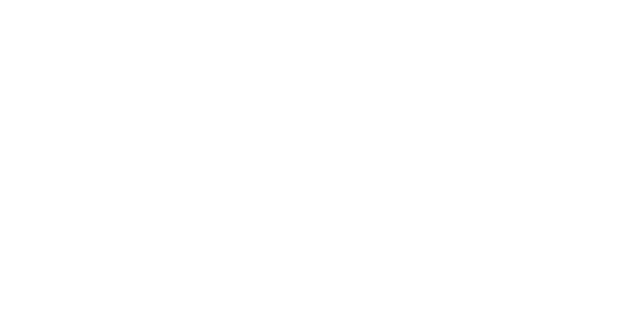
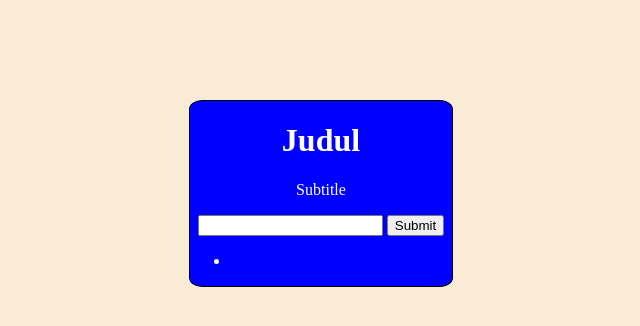
Before and after one commit to dts-kominfo-rea2a/challenge-08-FadilArfat, a website: page index.html in a window 1280 px wide. Shown: the whole page, without its empty margins (319-959 px from the left). Drawn offline with Linux system fonts and the light colour scheme.

Commit message:
first commit

```diff
--- a/index.html
+++ b/index.html
@@ -5,37 +5,74 @@
     <meta http-equiv="X-UA-Compatible" content="IE=edge" />
     <meta name="viewport" content="width=device-width, initial-scale=1.0" />
     <title>Challenge - DOM</title>
+    <style>
+      body {
+        height: 100%;
+        color: white;
+        background-color: antiquewhite;
+      }
+      #app {
+        text-align: center;
+        border: 1px solid black;
+        margin-left: 500px;
+        margin-right: 500px;
+        margin-top: 100px;
+        border-radius: 5%;
+        background-color: blue;
+      }
+      #ul {
+        display: block;
+      }
+      #li {
+        text-align: -webkit-center;
+      }
+    </style>
   </head>
   <body>
     <div id="app">
       <!-- TODO: Buatlah sebuah header dengan id todo-title -->
+      <h1 id="todo-title">Judul</h1>
       <!-- TODO: Buatlah sebuah subtitle dengan id todo-subtitle -->
-
+      <p id="todo-subtitle">Subtitle</p>
       <!-- Section: input -->
-      <!-- TODO: Buatlah sebuah input bertipe text dengan id todo-input -->
-      <!-- TODO: Buatlah sebuah button dengan id todo-submit -->
-
+      <section>
+        <!-- TODO: Buatlah sebuah input bertipe text dengan id todo-input -->
+        <input type="text" id="todo-input" />
+        <!-- TODO: Buatlah sebuah button dengan id todo-submit -->
+        <button type="submit" id="todo-submit">Submit</button>
+      </section>
       <!-- Section output -->
       <!-- TODO: Buatlah sebuah <ul> dengan id todo-output -->
+      <ul id="todo-output"></ul>
     </div>
 
     <!-- ! Untuk tantangan ini, script jangan diubah ke external js yah ! -->
     <script>
       // TODO: Deklarasi variable sesuai dengan kebutuhan di sini
-      let button;
-      let input;
-      let output;
+      let button = document.getElementById("todo-submit");
+      let input = document.getElementById("todo-input");
+      let output = document.getElementById("todo-output");
 
       // TODO: Buatlah sebuah fungsi dengan nama fnClickHandler
       // Fungsi yang digunakan untuk menambahkan tulisan
       // Jangan ubah cara deklarasi fungsinya, cukup isi saja
-      function fnClickHandler(toDoItem) {}
+      function fnClickHandler(toDoItem) {
+        let newLi = document.createElement("li");
+        newLi.innerHTML = toDoItem;
+        output.appendChild(newLi);
+        input.value = "";
+      }
 
       // TODO: register event onclick / addEventListener untuk button
       // akan menjalankan fungsi fnClickHandler
-
+      button.addEventListener("click", fnClickHandler(input.value));
       // TODO: register event onkeypress / addEventListener untuk input
       // sehingga saat di input ditekan enter akan menjalankan fungsi fnClickHandler juga
+      input.addEventListener("keypress", (event) => {
+        if (event.key === "Enter") {
+          fnClickHandler(input.value);
+        }
+      });
     </script>
   </body>
 </html>
```
